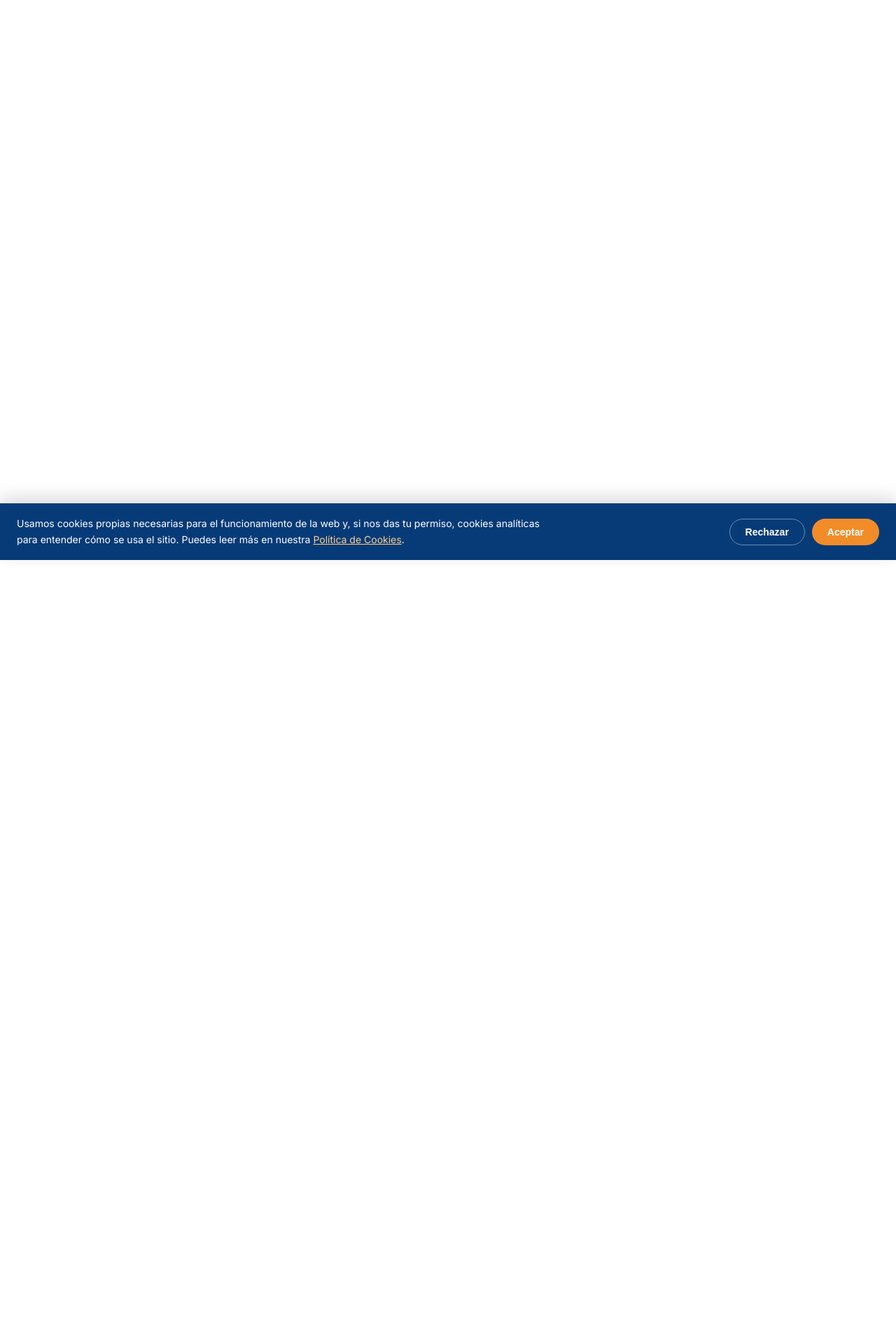
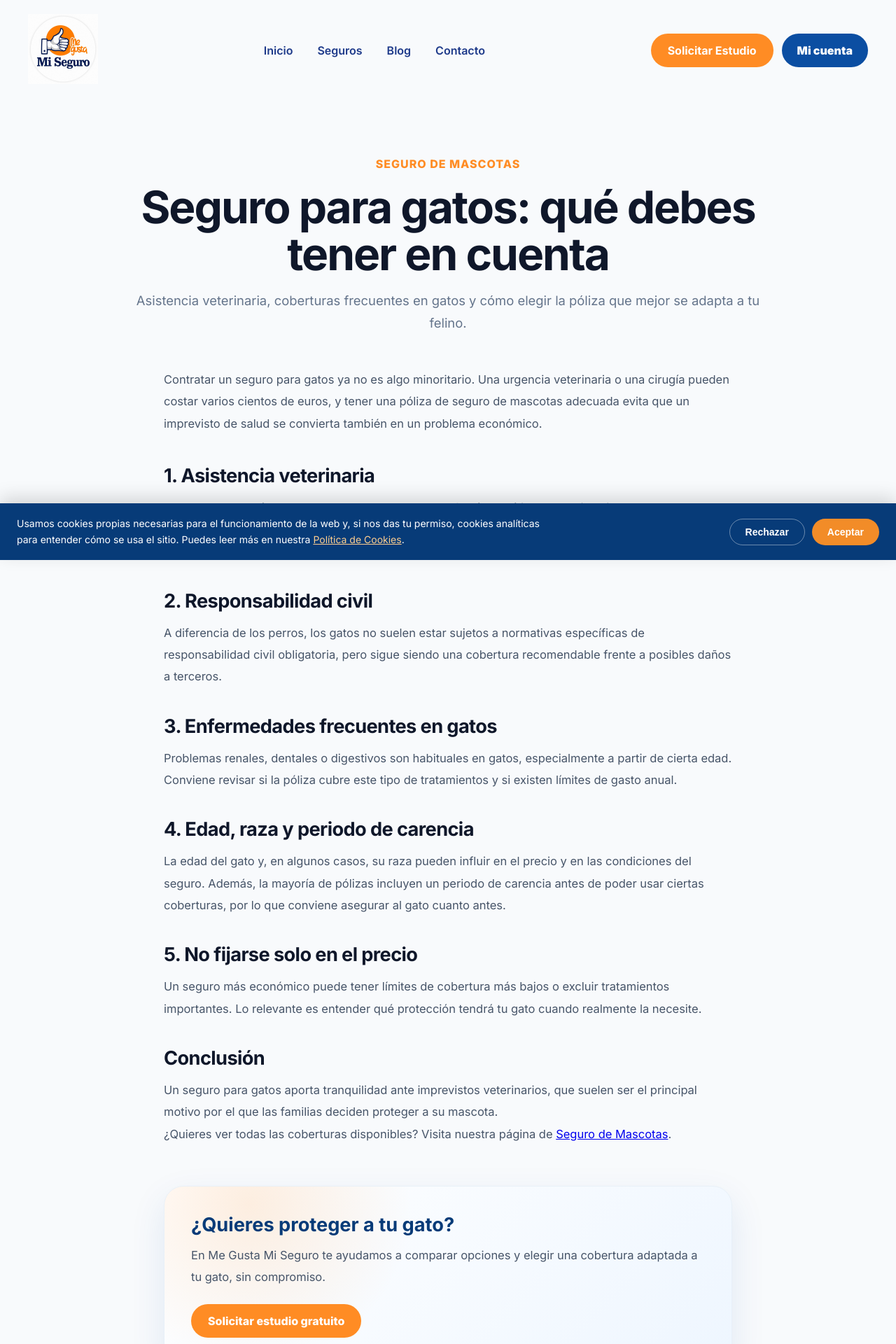
Before and after one commit to JaviGzlez/megustamiseguro, a React (Vite) app: page /blog/seguro-para-gatos-que-debes-tener-en-cuenta in a window 1280 px wide. Shown: the top 1920 px of the page at 70% size. Before the commit the page ends 800 px from the top, so only its background shows below. Built offline with nearby package versions, Linux system fonts and the light colour scheme.

Commit message:
Añadir articulo blog: seguro para gatos

```diff
--- a/src/main.jsx
+++ b/src/main.jsx
@@ -19,6 +19,7 @@ import ArticuloSeguroHogar from "./pages/ArticuloSeguroHogar";
 import ArticuloSeguroSalud from "./pages/ArticuloSeguroSalud";
 import ArticuloSeguroVida from "./pages/ArticuloSeguroVida";
 import ArticuloSeguroMascotas from "./pages/ArticuloSeguroMascotas";
+import ArticuloSeguroGatos from "./pages/ArticuloSeguroGatos";
 import ArticuloAutonomos from "./pages/ArticuloAutonomos";
 import AvisoLegal from "./pages/AvisoLegal";
 import PoliticaPrivacidad from "./pages/PoliticaPrivacidad";
@@ -74,6 +75,10 @@ ReactDOM.createRoot(document.getElementById("root")).render(
           element={<ArticuloSeguroMascotas />}
         />
         <Route
+          path="/blog/seguro-para-gatos-que-debes-tener-en-cuenta"
+          element={<ArticuloSeguroGatos />}
+        />
+        <Route
            path="/blog/seguros-para-autonomos"
            element={<ArticuloAutonomos />}
         />
--- /dev/null
+++ b/src/pages/ArticuloSeguroGatos.jsx
@@ -0,0 +1,147 @@
+import "./Blog.css";
+import { Helmet } from "react-helmet-async";
+
+function ArticuloSeguroGatos() {
+  return (
+    <main className="blogPage">
+      <Helmet>
+        <title>Seguro para gatos: qué debes tener en cuenta | Me Gusta Mi Seguro</title>
+        <meta
+          name="description"
+          content="¿Buscas un seguro para tu gato? Te contamos qué cubre, cuánto cuesta y cómo elegir la mejor póliza de seguro de mascotas para gatos."
+        />
+              <link rel="canonical" href="https://megustamiseguro.es/blog/seguro-para-gatos-que-debes-tener-en-cuenta" />
+
+        <meta property="og:type" content="website" />
+        <meta property="og:title" content="Seguro para gatos: qué debes tener en cuenta | Me Gusta Mi Seguro" />
+        <meta property="og:description" content="¿Buscas un seguro para tu gato? Te contamos qué cubre, cuánto cuesta y cómo elegir la mejor póliza de seguro de mascotas para gatos." />
+        <meta property="og:url" content="https://megustamiseguro.es/blog/seguro-para-gatos-que-debes-tener-en-cuenta" />
+        <meta property="og:image" content="https://megustamiseguro.es/og-image.jpg" />
+        <meta property="og:locale" content="es_ES" />
+        <meta property="og:site_name" content="Me Gusta Mi Seguro" />
+
+        <meta name="twitter:card" content="summary_large_image" />
+        <meta name="twitter:title" content="Seguro para gatos: qué debes tener en cuenta | Me Gusta Mi Seguro" />
+        <meta name="twitter:description" content="¿Buscas un seguro para tu gato? Te contamos qué cubre, cuánto cuesta y cómo elegir la mejor póliza de seguro de mascotas para gatos." />
+        <meta name="twitter:image" content="https://megustamiseguro.es/og-image.jpg" />
+      </Helmet>
+      <header className="blogHeader">
+        <a href="/">
+          <img
+            src="/images/logo.png"
+            alt="Me Gusta Mi Seguro"
+            className="blogLogo"
+          />
+        </a>
+
+        <nav className="blogNav">
+          <a href="/">Inicio</a>
+          <a href="/#seguros">Seguros</a>
+          <a href="/blog">Blog</a>
+          <a href="/#contacto">Contacto</a>
+        </nav>
+
+        <div className="headerAcciones">
+          <a href="/#contacto" className="blogHeaderBtn">
+          Solicitar Estudio
+          </a>
+
+          <a href="/mi-cuenta" className="miCuentaBtn">
+          Mi cuenta
+          </a>
+        </div>
+      </header>
+
+      <section className="articleHero">
+        <p>Seguro de Mascotas</p>
+
+        <h1>Seguro para gatos: qué debes tener en cuenta</h1>
+
+        <span>
+          Asistencia veterinaria, coberturas frecuentes en gatos y cómo elegir
+          la póliza que mejor se adapta a tu felino.
+        </span>
+      </section>
+
+      <article className="articleContent">
+        <p className="articleIntro">
+          Contratar un seguro para gatos ya no es algo minoritario. Una
+          urgencia veterinaria o una cirugía pueden costar varios cientos de
+          euros, y tener una póliza de seguro de mascotas adecuada evita que
+          un imprevisto de salud se convierta también en un problema
+          económico.
+        </p>
+
+        <h2>1. Asistencia veterinaria</h2>
+
+        <p>
+          Es la cobertura más valorada en un seguro de gatos. Según la
+          póliza, puede incluir consultas generales, vacunación,
+          desparasitación, pruebas diagnósticas y, en los planes más
+          completos, cirugías y hospitalización.
+        </p>
+
+        <h2>2. Responsabilidad civil</h2>
+
+        <p>
+          A diferencia de los perros, los gatos no suelen estar sujetos a
+          normativas específicas de responsabilidad civil obligatoria, pero
+          sigue siendo una cobertura recomendable frente a posibles daños a
+          terceros.
+        </p>
+
+        <h2>3. Enfermedades frecuentes en gatos</h2>
+
+        <p>
+          Problemas renales, dentales o digestivos son habituales en gatos,
+          especialmente a partir de cierta edad. Conviene revisar si la
+          póliza cubre este tipo de tratamientos y si existen límites de
+          gasto anual.
+        </p>
+
+        <h2>4. Edad, raza y periodo de carencia</h2>
+
+        <p>
+          La edad del gato y, en algunos casos, su raza pueden influir en el
+          precio y en las condiciones del seguro. Además, la mayoría de
+          pólizas incluyen un periodo de carencia antes de poder usar ciertas
+          coberturas, por lo que conviene asegurar al gato cuanto antes.
+        </p>
+
+        <h2>5. No fijarse solo en el precio</h2>
+
+        <p>
+          Un seguro más económico puede tener límites de cobertura más bajos
+          o excluir tratamientos importantes. Lo relevante es entender qué
+          protección tendrá tu gato cuando realmente la necesite.
+        </p>
+
+        <h2>Conclusión</h2>
+
+        <p>
+          Un seguro para gatos aporta tranquilidad ante imprevistos
+          veterinarios, que suelen ser el principal motivo por el que las
+          familias deciden proteger a su mascota.
+        </p>
+
+        <p>
+          ¿Quieres ver todas las coberturas disponibles? Visita nuestra
+          página de <a href="/seguro-mascotas">Seguro de Mascotas</a>.
+        </p>
+
+        <div className="articleCta">
+          <h3>¿Quieres proteger a tu gato?</h3>
+
+          <p>
+            En Me Gusta Mi Seguro te ayudamos a comparar opciones y elegir
+            una cobertura adaptada a tu gato, sin compromiso.
+          </p>
+
+          <a href="/#contacto">Solicitar estudio gratuito</a>
+        </div>
+      </article>
+    </main>
+  );
+}
+
+export default ArticuloSeguroGatos;
--- a/src/pages/Blog.jsx
+++ b/src/pages/Blog.jsx
@@ -27,6 +27,11 @@ function Blog() {
       title: "Seguro para perros: qué debes tener en cuenta",
       text: "Responsabilidad civil, asistencia veterinaria y protección para tu mascota.",
       url: "/blog/seguro-para-perros-que-debes-tener-en-cuenta",
+    },
+    {
+      title: "Seguro para gatos: qué debes tener en cuenta",
+      text: "Asistencia veterinaria, coberturas frecuentes en gatos y cómo elegir la mejor póliza.",
+      url: "/blog/seguro-para-gatos-que-debes-tener-en-cuenta",
     },
     {
       title: "Seguros para autónomos: trabajar con más tranquilidad",
```
Also changed, not shown: 1 other file (tests, documents, lock files or other folders).
